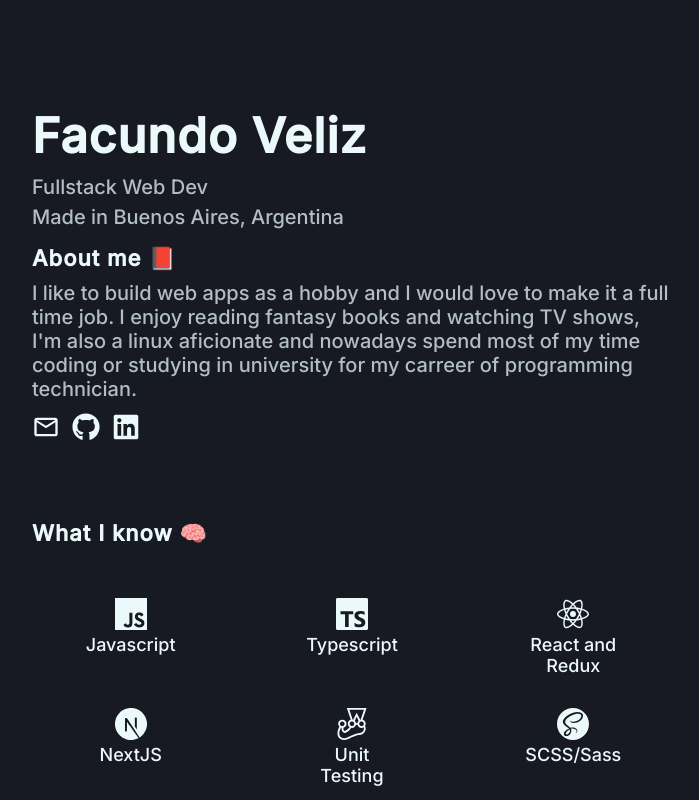
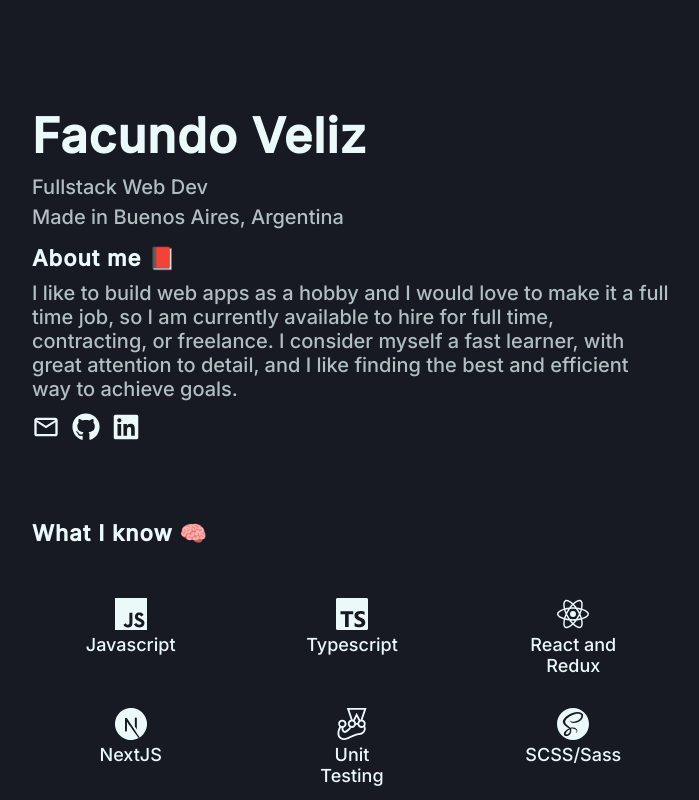
Before and after one commit to facundoveliz/portfolio, a Next.js app: page / in a window 1280 px wide. Shown: the top 800 px of the page, without its empty margins (288-987 px from the left). Built offline with nearby package versions, Linux system fonts and the light colour scheme.

Commit message:
📚 changed about me

```diff
--- a/pages/index.tsx
+++ b/pages/index.tsx
@@ -43,9 +43,10 @@ const Home: NextPage = () => (
       <h2>About me 📕</h2>
       <p>
         I like to build web apps as a hobby and I would love to make it a full
-        time job. I enjoy reading fantasy books and watching TV shows, I&apos;m
-        also a linux aficionate and nowadays spend most of my time coding or
-        studying in university for my carreer of programming technician.
+        time job, so I am currently available to hire for full time,
+        contracting, or freelance. I consider myself a fast learner, with great
+        attention to detail, and I like finding the best and efficient way to
+        achieve goals.
       </p>
       <div>
         <Email
```
